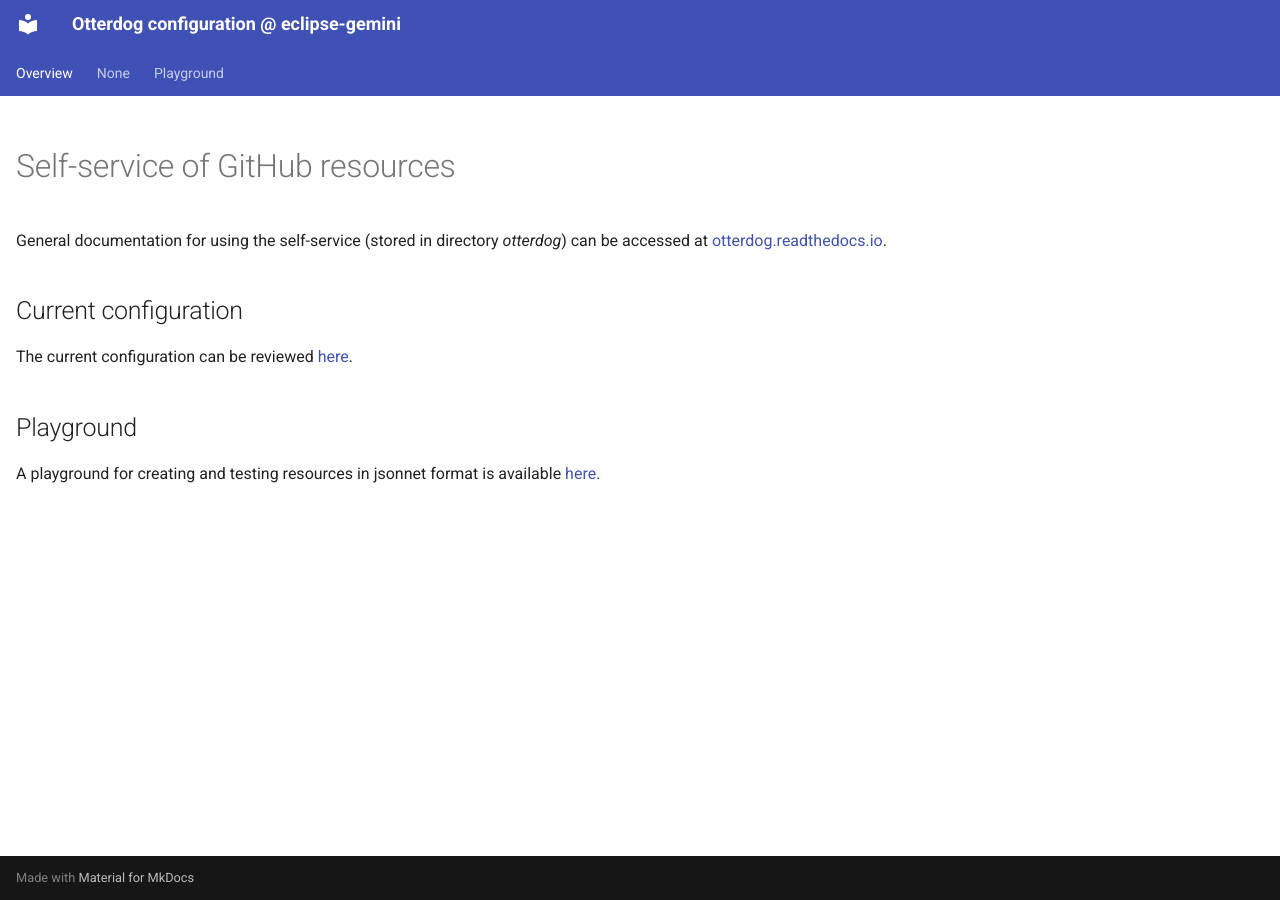
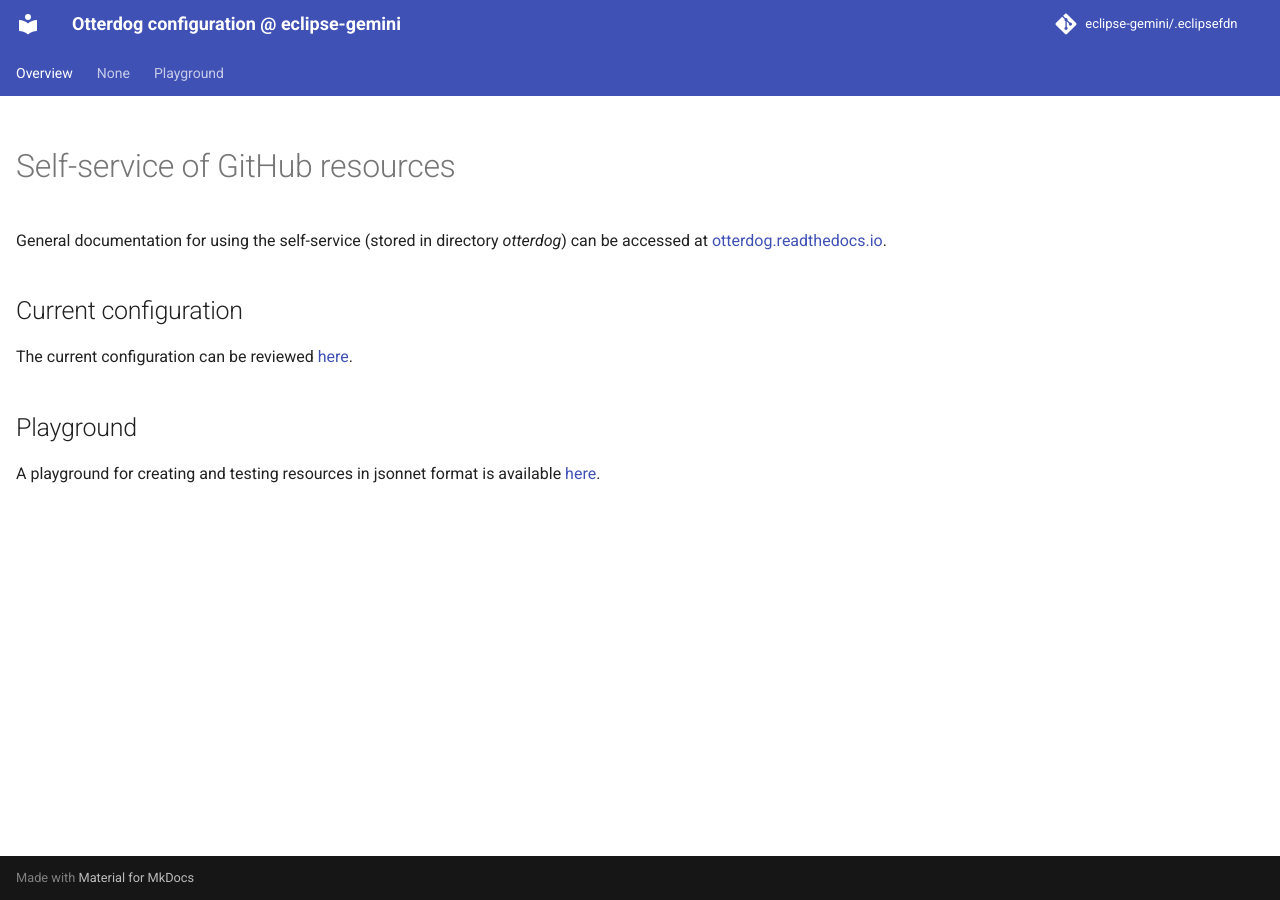
Before and after one commit to eclipse-gemini/.eclipsefdn, an MkDocs documentation site: the page built from docs/index.md, in a window 1280 px wide. Built offline with MkDocs 1.6.1 and Material for MkDocs 9.7.7, drawn with Linux system fonts in a browser that asks for light colours; comment, search, counter and statistics services are not loaded.

Commit message:
Updating file 'mkdocs.yml' with otterdog.

```diff
--- a/mkdocs.yml
+++ b/mkdocs.yml
@@ -3,6 +3,9 @@ site_description: Otterdog configuration @ eclipse-gemini
 strict: false
 
 site_url: https://eclipse-gemini.github.io/.eclipsefdn/
+
+repo_name: eclipse-gemini/.eclipsefdn
+repo_url: https://github.com/eclipse-gemini/.eclipsefdn/
 
 docs_dir: ./docs
 site_dir: ./_site
```
